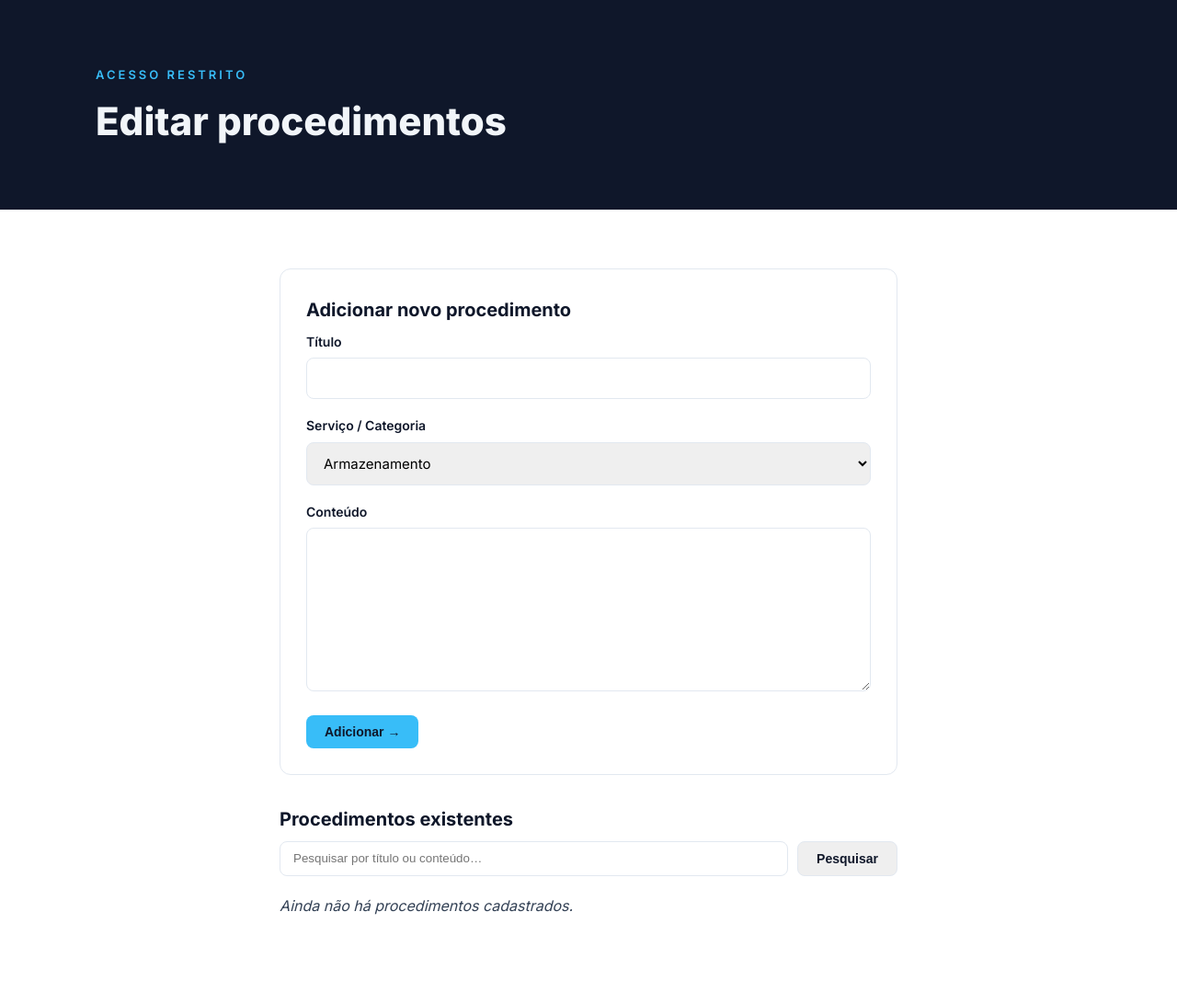
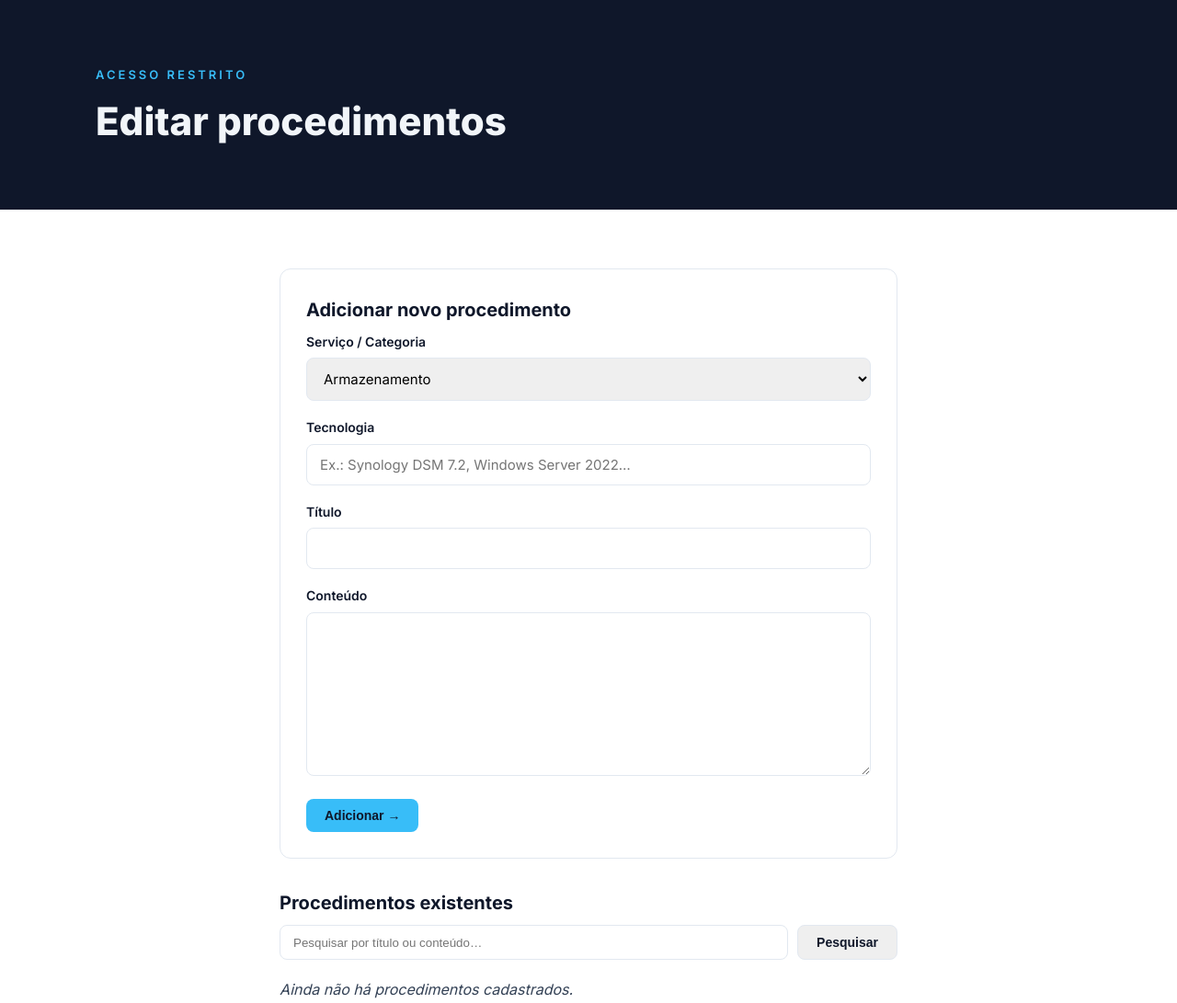
Before and after one commit to CarlosSequeira42/smbservices-site, a PHP site: page /area-privada/editar.php in a window 1280 px wide. Shown: the part 77-1168 px from the top of the page at 92% size. Before the commit the page ends 1072 px from the top, so only its background shows below. Run offline with PHP 8.4, Linux system fonts and the light colour scheme; the visitor is signed in with stand-in values (Sample User, id 1); data that the repository does not hold is empty.

Commit message:
Adiciona campo Tecnologia aos procedimentos da área privada
Novo campo de texto livre (sistema/versão da aplicação), posicionado
após Serviço/Categoria e antes de Título no formulário. Inclui
migração automática da coluna no MySQL e exibição nas listagens.

Co-Authored-By: Claude Sonnet 5 <noreply@anthropic.com>
Claude-Session: https://claude.ai/code/session_01SToevNjyPz2FTR5Z3DAD2W

```diff
--- a/area-privada/editar.php
+++ b/area-privada/editar.php
@@ -15,8 +15,9 @@ try {
             $titulo = trim($_POST['titulo'] ?? '');
             $conteudo = trim($_POST['conteudo'] ?? '');
             $categoria = $_POST['categoria'] ?? '';
+            $tecnologia = trim($_POST['tecnologia'] ?? '');
             if ($titulo !== '') {
-                inserir_procedimento($titulo, $categoria, $conteudo);
+                inserir_procedimento($categoria, $tecnologia, $titulo, $conteudo);
                 $mensagem = 'Procedimento adicionado.';
             } else {
                 $mensagem = 'O título é obrigatório.';
@@ -26,7 +27,8 @@ try {
             $titulo = trim($_POST['titulo'] ?? '');
             $conteudo = trim($_POST['conteudo'] ?? '');
             $categoria = $_POST['categoria'] ?? '';
-            atualizar_procedimento($id, $titulo, $categoria, $conteudo);
+            $tecnologia = trim($_POST['tecnologia'] ?? '');
+            atualizar_procedimento($id, $categoria, $tecnologia, $titulo, $conteudo);
             $mensagem = 'Procedimento atualizado.';
         } elseif ($acao === 'remover') {
             $id = $_POST['id'] ?? '';
@@ -107,16 +109,20 @@ try {
           <input type="hidden" name="id" value="<?php echo htmlspecialchars($editando['id']); ?>">
         <?php endif; ?>
         <div class="form-field">
-          <label for="titulo">Título</label>
-          <input type="text" id="titulo" name="titulo" required value="<?php echo $editando ? htmlspecialchars($editando['titulo']) : ''; ?>">
-        </div>
-        <div class="form-field">
           <label for="categoria">Serviço / Categoria</label>
           <select id="categoria" name="categoria" required>
             <?php foreach (CATEGORIAS as $chave => $nome): ?>
               <option value="<?php echo htmlspecialchars($chave); ?>" <?php echo ($editando && $editando['categoria'] === $chave) ? 'selected' : ''; ?>><?php echo htmlspecialchars($nome); ?></option>
             <?php endforeach; ?>
           </select>
+        </div>
+        <div class="form-field">
+          <label for="tecnologia">Tecnologia</label>
+          <input type="text" id="tecnologia" name="tecnologia" placeholder="Ex.: Synology DSM 7.2, Windows Server 2022…" value="<?php echo $editando ? htmlspecialchars($editando['tecnologia']) : ''; ?>">
+        </div>
+        <div class="form-field">
+          <label for="titulo">Título</label>
+          <input type="text" id="titulo" name="titulo" required value="<?php echo $editando ? htmlspecialchars($editando['titulo']) : ''; ?>">
         </div>
         <div class="form-field">
           <label for="conteudo">Conteúdo</label>
@@ -148,6 +154,9 @@ try {
       <?php foreach ($grupos[$chave] as $p): ?>
         <div class="card" style="margin-bottom:16px;">
           <h3 style="margin-bottom:6px;"><?php echo htmlspecialchars($p['titulo']); ?></h3>
+          <?php if (!empty($p['tecnologia'])): ?>
+            <div style="font-size:12px; color:var(--text-muted-dark); margin-bottom:8px;"><?php echo htmlspecialchars($p['tecnologia']); ?></div>
+          <?php endif; ?>
           <p style="white-space:pre-wrap; font-size:14px; color:#334155;"><?php echo htmlspecialchars($p['conteudo']); ?></p>
           <div style="display:flex; gap:10px; margin-top:12px;">
             <a href="editar.php?editar=<?php echo urlencode($p['id']); ?>" class="btn btn-ghost" style="border-color:var(--border-light); color:var(--text-dark); font-size:13px; padding:8px 14px;">Editar</a>
--- a/area-privada/index.php
+++ b/area-privada/index.php
@@ -144,7 +144,7 @@ function botoes_acao($p, $busca, $verAtual) {
             <div class="card">
               <div style="display:flex; justify-content:space-between; align-items:flex-start; gap:12px;">
                 <div>
-                  <div style="font-size:12px; text-transform:uppercase; letter-spacing:.04em; color:var(--text-muted-dark); margin-bottom:8px;"><?php echo htmlspecialchars(CATEGORIAS[$destaque['categoria']]); ?></div>
+                  <div style="font-size:12px; text-transform:uppercase; letter-spacing:.04em; color:var(--text-muted-dark); margin-bottom:8px;"><?php echo htmlspecialchars(CATEGORIAS[$destaque['categoria']]); ?><?php if (!empty($destaque['tecnologia'])): ?> &middot; <?php echo htmlspecialchars($destaque['tecnologia']); ?><?php endif; ?></div>
                   <h2 style="margin-bottom:14px;"><?php echo htmlspecialchars($destaque['titulo']); ?></h2>
                 </div>
                 <?php botoes_acao($destaque, $busca, $destaque['id']); ?>
@@ -161,7 +161,7 @@ function botoes_acao($p, $busca, $verAtual) {
               <div class="card" style="margin-bottom:16px;">
                 <div style="display:flex; justify-content:space-between; align-items:flex-start; gap:12px;">
                   <div>
-                    <div style="font-size:12px; text-transform:uppercase; letter-spacing:.04em; color:var(--text-muted-dark); margin-bottom:8px;"><?php echo htmlspecialchars(CATEGORIAS[$p['categoria']]); ?></div>
+                    <div style="font-size:12px; text-transform:uppercase; letter-spacing:.04em; color:var(--text-muted-dark); margin-bottom:8px;"><?php echo htmlspecialchars(CATEGORIAS[$p['categoria']]); ?><?php if (!empty($p['tecnologia'])): ?> &middot; <?php echo htmlspecialchars($p['tecnologia']); ?><?php endif; ?></div>
                     <h2 style="margin-bottom:14px;"><?php echo htmlspecialchars($p['titulo']); ?></h2>
                   </div>
                   <?php botoes_acao($p, $busca, ''); ?>
@@ -177,7 +177,7 @@ function botoes_acao($p, $busca, $verAtual) {
               <div class="card">
                 <div style="display:flex; justify-content:space-between; align-items:flex-start; gap:12px;">
                   <div>
-                    <div style="font-size:12px; text-transform:uppercase; letter-spacing:.04em; color:var(--text-muted-dark); margin-bottom:8px;"><?php echo htmlspecialchars(CATEGORIAS[$ultimo['categoria']]); ?></div>
+                    <div style="font-size:12px; text-transform:uppercase; letter-spacing:.04em; color:var(--text-muted-dark); margin-bottom:8px;"><?php echo htmlspecialchars(CATEGORIAS[$ultimo['categoria']]); ?><?php if (!empty($ultimo['tecnologia'])): ?> &middot; <?php echo htmlspecialchars($ultimo['tecnologia']); ?><?php endif; ?></div>
                     <h2 style="margin-bottom:14px;"><?php echo htmlspecialchars($ultimo['titulo']); ?></h2>
                   </div>
                   <?php botoes_acao($ultimo, $busca, ''); ?>
--- a/area-privada/procedimentos.php
+++ b/area-privada/procedimentos.php
@@ -60,6 +60,7 @@ function garantir_schema($pdo) {
         "CREATE TABLE IF NOT EXISTS procedimentos (
             id INT AUTO_INCREMENT PRIMARY KEY,
             categoria VARCHAR(40) NOT NULL DEFAULT 'outros',
+            tecnologia VARCHAR(255) NOT NULL DEFAULT '',
             titulo VARCHAR(255) NOT NULL,
             conteudo MEDIUMTEXT,
             favorito TINYINT(1) NOT NULL DEFAULT 0,
@@ -73,6 +74,12 @@ function garantir_schema($pdo) {
     $coluna = $pdo->query("SHOW COLUMNS FROM procedimentos LIKE 'favorito'")->fetch();
     if (!$coluna) {
         $pdo->exec('ALTER TABLE procedimentos ADD COLUMN favorito TINYINT(1) NOT NULL DEFAULT 0');
+    }
+
+    // Compatibilidade com tabelas criadas antes do campo "tecnologia" existir.
+    $colunaTecnologia = $pdo->query("SHOW COLUMNS FROM procedimentos LIKE 'tecnologia'")->fetch();
+    if (!$colunaTecnologia) {
+        $pdo->exec("ALTER TABLE procedimentos ADD COLUMN tecnologia VARCHAR(255) NOT NULL DEFAULT '' AFTER categoria");
     }
 }
 
@@ -95,14 +102,15 @@ function migrar_json_se_necessario($pdo) {
     }
 
     $stmt = $pdo->prepare(
-        'INSERT INTO procedimentos (categoria, titulo, conteudo) VALUES (:categoria, :titulo, :conteudo)'
+        'INSERT INTO procedimentos (categoria, tecnologia, titulo, conteudo) VALUES (:categoria, :tecnologia, :titulo, :conteudo)'
     );
     foreach ($dados as $p) {
         $categoria = (isset($p['categoria']) && isset(CATEGORIAS[$p['categoria']])) ? $p['categoria'] : 'outros';
         $stmt->execute([
-            'categoria' => $categoria,
-            'titulo'    => $p['titulo'] ?? '',
-            'conteudo'  => $p['conteudo'] ?? '',
+            'categoria'  => $categoria,
+            'tecnologia' => $p['tecnologia'] ?? '',
+            'titulo'     => $p['titulo'] ?? '',
+            'conteudo'   => $p['conteudo'] ?? '',
         ]);
     }
 
@@ -117,7 +125,7 @@ function listar_procedimentos($busca = null) {
 
     if ($busca !== null && trim($busca) !== '') {
         $stmt = $pdo->prepare(
-            'SELECT * FROM procedimentos WHERE titulo LIKE :q OR conteudo LIKE :q ORDER BY categoria, titulo'
+            'SELECT * FROM procedimentos WHERE titulo LIKE :q OR conteudo LIKE :q OR tecnologia LIKE :q ORDER BY categoria, titulo'
         );
         $stmt->execute(['q' => '%' . $busca . '%']);
     } else {
@@ -194,26 +202,26 @@ function agrupar_por_categoria($procedimentos) {
     return $grupos;
 }
 
-function inserir_procedimento($titulo, $categoria, $conteudo) {
+function inserir_procedimento($categoria, $tecnologia, $titulo, $conteudo) {
     if (!isset(CATEGORIAS[$categoria])) {
         $categoria = 'outros';
     }
     $pdo = conectar_bd();
     $stmt = $pdo->prepare(
-        'INSERT INTO procedimentos (categoria, titulo, conteudo) VALUES (:categoria, :titulo, :conteudo)'
+        'INSERT INTO procedimentos (categoria, tecnologia, titulo, conteudo) VALUES (:categoria, :tecnologia, :titulo, :conteudo)'
     );
-    $stmt->execute(['categoria' => $categoria, 'titulo' => $titulo, 'conteudo' => $conteudo]);
+    $stmt->execute(['categoria' => $categoria, 'tecnologia' => $tecnologia, 'titulo' => $titulo, 'conteudo' => $conteudo]);
 }
 
-function atualizar_procedimento($id, $titulo, $categoria, $conteudo) {
+function atualizar_procedimento($id, $categoria, $tecnologia, $titulo, $conteudo) {
     if (!isset(CATEGORIAS[$categoria])) {
         $categoria = 'outros';
     }
     $pdo = conectar_bd();
     $stmt = $pdo->prepare(
-        'UPDATE procedimentos SET titulo = :titulo, categoria = :categoria, conteudo = :conteudo WHERE id = :id'
+        'UPDATE procedimentos SET categoria = :categoria, tecnologia = :tecnologia, titulo = :titulo, conteudo = :conteudo WHERE id = :id'
     );
-    $stmt->execute(['titulo' => $titulo, 'categoria' => $categoria, 'conteudo' => $conteudo, 'id' => $id]);
+    $stmt->execute(['categoria' => $categoria, 'tecnologia' => $tecnologia, 'titulo' => $titulo, 'conteudo' => $conteudo, 'id' => $id]);
 }
 
 function remover_procedimento($id) {
```
